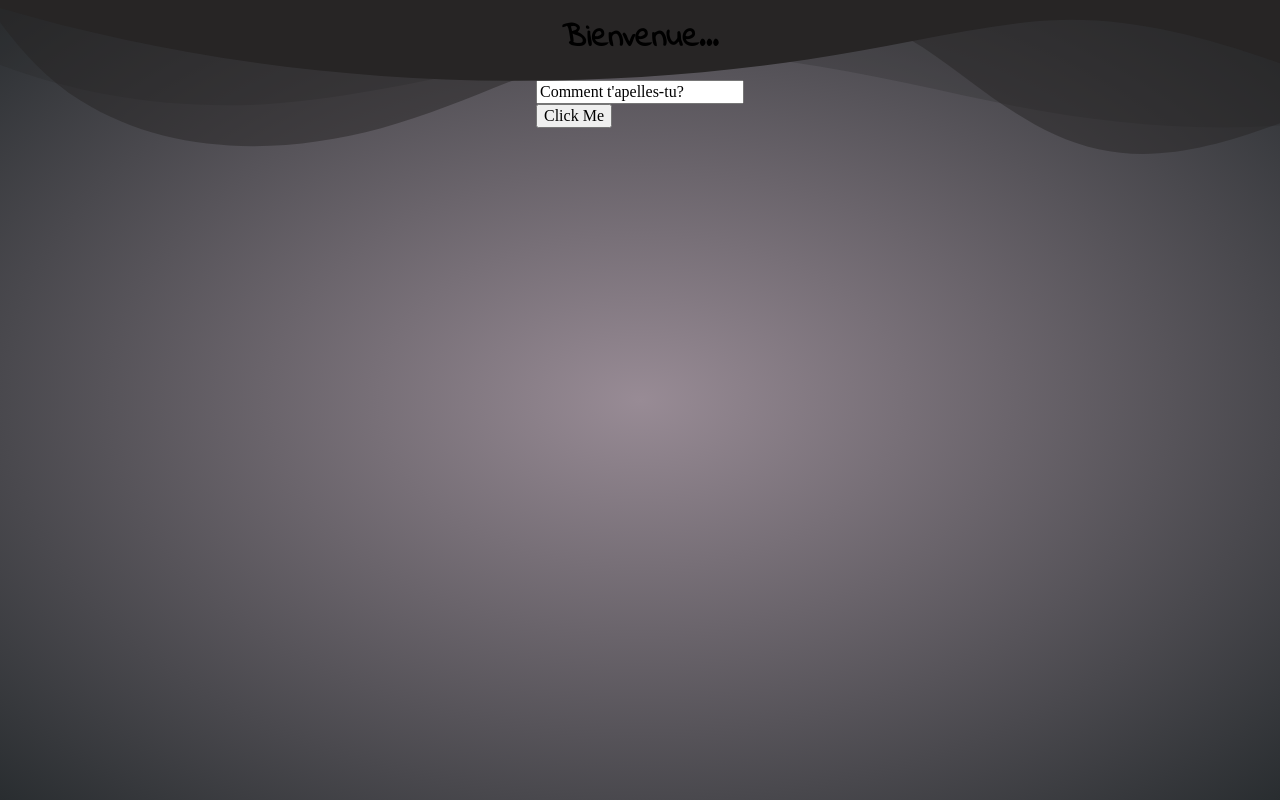
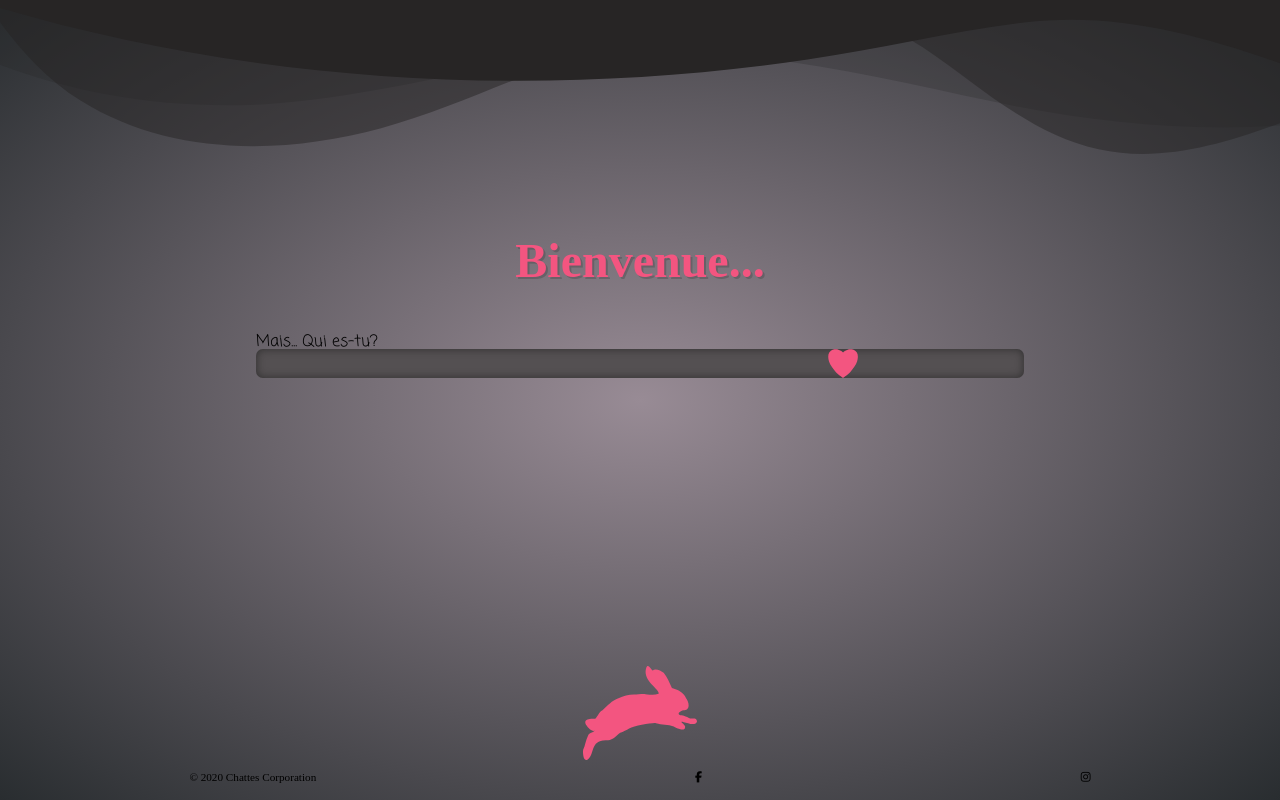
Before and after one commit to okaycharlottes/qrcode, a plain HTML site: page index.html in a window 1280 px wide. Drawn offline with nearby package versions, Linux system fonts and the light colour scheme; files that its build step writes are made by us from their sources.

Commit message:
cleaning and styling

```diff
--- /dev/null
+++ b/asset/style.scss
@@ -0,0 +1,134 @@
+// V A R I A B L E S * * * * * * * * * * * * * * * * * * * * * * * * * * * * * * * * * * * * * * * * * * * * * * * * * * * *
+$cursive: 'coming Soon', cursive;
+$serif: 'Roboto Slab', serif;
+
+$degrade: radial-gradient(rgb(152, 139, 149), rgb(41, 45, 48));
+
+$roseclaire: #fec9c9;
+$rosefonce:#F35580;
+$vert: #6d9d88;
+$noir: #1a1a1a;
+$gris: #545052;
+//MIXINS * * * * * * * * * * * * * * * * * * * * * * * * * * * * * * * * * * * * * * * * * * * * * * * * * * *
+@mixin AlignCenter {
+    display:flex;
+    flex-direction: column;
+    align-items: center;
+}
+@mixin Grid{
+    display: grid;
+    grid-template-columns: 20% 20% 20% 20% 20%;
+    grid-template-rows: 1fr 1fr;
+
+}
+
+// C O D E   * * * * * * * * * * * * * * * * * * * * * * * * * * * * * * * * * * * * * * * * * * * * * * * * * * * * * * * *
+body {
+    @include AlignCenter();
+    height: 100vh;
+    width: 100vw;
+    background: $degrade;
+    background-repeat: no-repeat;
+    background-size: cover;
+
+    header{
+        @include AlignCenter();
+        height: 40%;
+        width: 100%;
+        position: relative;
+        font-family: $serif;
+        justify-content: flex-end;
+
+        h1{
+            font-size: 3em;
+            color: $rosefonce;
+            text-shadow:2px 2px #2725253d ;
+        }
+
+        .custom-shape-divider-top-1605866903 {
+            position: relative;
+            z-index: 1;
+            position: absolute;
+            top: 0;
+            left: 0;
+            width: 100%;
+            overflow: hidden;
+            line-height: 0;
+        }
+
+        h1{
+            z-index: 2;
+        }
+
+        .custom-shape-divider-top-1605866903 svg {
+            position: relative;
+            display: block;
+            width: calc(159% + 1.3px);
+            height: 168px;
+        }
+
+        .custom-shape-divider-top-1605866903 .shape-fill {
+            fill: #272525;
+        }
+    };
+
+    #classOne{
+        @include AlignCenter();
+        justify-content: space-between;
+        width: 100%;
+        height: 55%;
+
+        form{
+            @include Grid();
+            width: 100%;
+            label{
+                grid-column:2/5;
+                grid-row: 1/2;
+                position:relative;
+                top:0.8em;
+                font-family: $cursive;
+            };
+
+            input[type="text"]{
+                grid-row: 2/3;
+                grid-column:2/5;
+                font-family: $serif;
+                height: 1.8em;
+                padding: 0 0.2em 0 1em;
+                background-color: $gris;
+                color:$roseclaire;
+                box-shadow: 0px 0px 8px 0px #1a1a1a9e inset;
+                border: none;
+                border-radius: 7px;
+            }
+            input[type="image"]{
+                position: relative;
+                left:60px;
+                height: 1.8em;
+                grid-row: 2/3;
+                grid-column: 4/5;
+            }
+        }
+
+        #target{
+            @include AlignCenter();
+        }
+    }
+
+
+footer{
+    @include AlignCenter();
+    width: 100%;
+    height: 5%;
+    ul{
+        display: flex;
+        padding: 0;
+        width: 100%;
+        font-size: 0.7em;
+        justify-content: space-around;
+        list-style: none;
+    }
+}
+
+
+}
--- a/index.html
+++ b/index.html
@@ -6,8 +6,11 @@
     <title>Document</title>
     <link rel="stylesheet" href="https://cdnjs.cloudflare.com/ajax/libs/normalize/8.0.1/normalize.min.css ">
     <link rel="preconnect" href="https://fonts.gstatic.com">
-    <link href="https://fonts.googleapis.com/css2?family=Indie+Flower&display=swap" rel="stylesheet">
-    <link rel="stylesheet" href="style.css"/>
+    <link rel="preconnect" href="https://fonts.gstatic.com">
+    <link href="https://fonts.googleapis.com/css2?family=Playfair+Display&display=swap" rel="stylesheet">
+    <link rel="preconnect" href="https://fonts.gstatic.com">
+    <link href="https://fonts.googleapis.com/css2?family=Coming+Soon&display=swap" rel="stylesheet">
+    <link rel="stylesheet" href="asset/style.css"/>
 
 </head>
 <body>
@@ -23,22 +26,35 @@
             </svg>
         </div>
 
-        <h1>Bienvenue...</h1>
+        <h1>Bienvenue<span>.</span><span>.</span><span>.</span></h1>
      </header>
 
     <!-- CORPS ************************************************************************************* -->
     <div id="classOne">
-        <article>
-            <input type="text" method="GET" value="Comment t'apelles-tu?"></article>
-        </article>
+
+        <form action="index.php" method="post">
+            <label for="user">Mais... Qui es-tu?</label>
+            <input type="text" method="GET" name="user">
+            <input type="image" src="asset/heart-silhouette-f35580-original.svg" alt="OK!">
+        </form>
+
+
         <article id="target">
-            <button id="clickMe">Click Me</button>
+            <img src="asset/rabbit-silhouette-f35580-original.svg" alt="Suis le lapin...">
         </article>
     </div>
 
 
-
+    <!-- FOOTER ************************************************************************************ -->
+    <footer>
+            <ul>
+                <li>© 2020 Chattes Corporation</li>
+                <li><i class="fab fa-facebook-f"></i></li>
+                <li><i class="fab fa-instagram"></i></li>
+            </ul>
+    </footer>
     <!-- SCRIPT ************************************************************************************ -->
-    <script type="text/javascript" src="app.js"> </script>
+    <script src="https://kit.fontawesome.com/c52a326ad1.js" crossorigin="anonymous"></script>
+    <script type="text/javascript" src="asset/app.js"> </script>
 </body>
 </html>
--- a/style.scss
+++ /dev/null
@@ -1,57 +0,0 @@
-// V A R I A B L E S * * * * * * * * * * * * * * * * * * * * * * * * * * * * * * * * * * * * * * * * * * * * * * * * * * * *
-$degrade: radial-gradient(rgb(152, 139, 149), rgb(41, 45, 48));
-//MIXINS * * * * * * * * * * * * * * * * * * * * * * * * * * * * * * * * * * * * * * * * * * * * * * * * * * *
-@mixin AlignCenter {
-    display:flex;
-    flex-direction: column;
-    align-items: center;
-}
-// C O D E   * * * * * * * * * * * * * * * * * * * * * * * * * * * * * * * * * * * * * * * * * * * * * * * * * * * * * * * *
-body {
-    @include AlignCenter();
-    height: 100vh;
-    width: 100vw;
-    background: $degrade;
-    background-repeat: no-repeat;
-    background-size: cover;
-
-    header{
-        @include AlignCenter();
-        width: 100%;
-        position: relative;
-        font-family: 'Indie Flower', cursive;
-
-        .custom-shape-divider-top-1605866903 {
-            position: relative;
-            z-index: 1;
-            position: absolute;
-            top: 0;
-            left: 0;
-            width: 100%;
-            overflow: hidden;
-            line-height: 0;
-        }
-
-        h1{
-            z-index: 2;
-        }
-
-        .custom-shape-divider-top-1605866903 svg {
-            position: relative;
-            display: block;
-            width: calc(159% + 1.3px);
-            height: 168px;
-        }
-
-        .custom-shape-divider-top-1605866903 .shape-fill {
-            fill: #272525;
-        }
-
-        #clickMe{
-            border-radius: 20
-
-        }
-
-    }
-
-}
```
Also changed, not shown: asset/app.js (renamed from app.js), asset/heart-silhouette-f35580-original.svg (added), asset/rabbit-silhouette-f35580-original.svg (added), asset/style.css (added), style.css (added), 4 other files.
